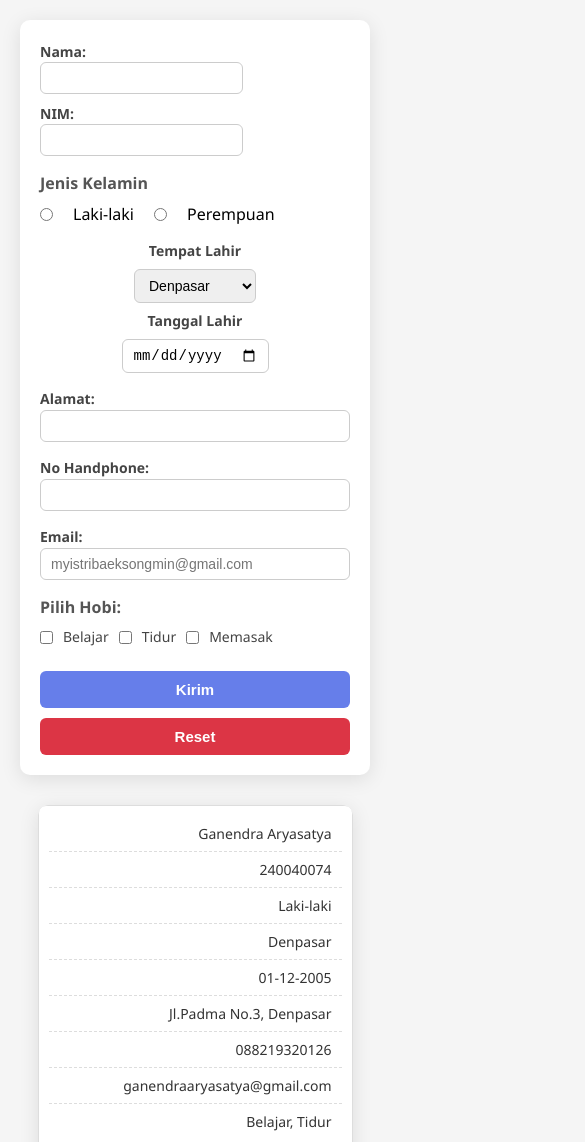
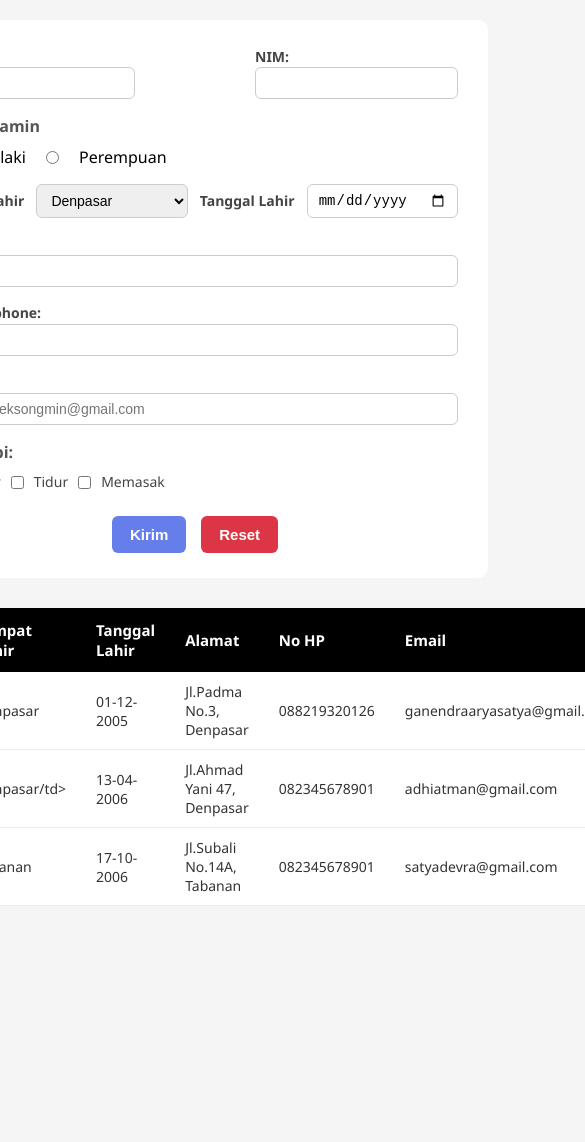
Before and after one commit to nentol/Form, a plain HTML site: page index.html in a window 390 px wide. Shown: the top 1142 px of the page, 585 px wide, since content can reach past the window. After the commit the page ends 926 px from the top, so only its background shows below. Drawn offline with Linux system fonts and the light colour scheme.

Commit message:
ganti style dikit

```diff
--- a/style.css
+++ b/style.css
@@ -26,12 +26,10 @@ form {
   background-color: #fff;
   padding: 25px 30px;
   border-radius: 10px;
-  box-shadow: 0 4px 20px rgba(0, 0, 0, 0.1);
-  width: 100%;
-  max-width: 600px;
   display: flex;
   flex-direction: column;
   gap: 16px;
+  max-width: 600px;
 }
 
 .nim-nama, .gender, .tempat-tanggal-lahir, .alamat, .hp, .email, .hobi, .kirim {
@@ -67,21 +65,12 @@ label {
   margin-bottom: 1px;
 }
 
-
 input[type="text"], input[type="date"], select {
-  padding: 7px 10px; /* Lebih kecil agar rapi */
+  padding: 7px 10px;
   border: 1.5px solid #ccc;
   border-radius: 6px;
   font-size: 14px;
   transition: border-color 0.3s ease;
-}
-
-input[type="text"]:focus,
-input[type="date"]:focus,
-select:focus {
-  border-color: #667eea;
-  outline: none;
-  box-shadow: 0 0 5px rgba(102, 126, 234, 0.3);
 }
 
 .gender p {
@@ -164,14 +153,13 @@ table {
   width: 90%;
   max-width: 1000px;
   background-color: #fff;
-  border-radius: 10px;
+  border-radius: 15px;
   overflow: hidden;
-  box-shadow: 0 4px 20px rgba(0, 0, 0, 0.1);
 }
 
 thead {
-  background: whitesmoke;
-  color: black;
+  background: black;
+  color: white;
 }
 
 thead th {
@@ -190,57 +178,4 @@ tbody td {
 
 tbody tr:hover {
   background-color: #f6f6ff;
-  transition: background-color 0.3s ease;
 }
-
-tbody tr:last-child td {
-  border-bottom: none;
-}
-
-@media (max-width: 600px) {
-  form {
-    padding: 20px;
-  }
-
-  .nim-nama, .tempat-tanggal-lahir {
-    flex-direction: column;
-    gap: 8px;
-  }
-
-  .kirim {
-    flex-direction: column;
-    gap: 10px;
-  }
-}
-
-@media (max-width: 700px) {
-  thead {
-    display: none;
-  }
-
-  tbody tr {
-    display: block;
-    margin-bottom: 15px;
-    border: 1px solid #ddd;
-    border-radius: 8px;
-    padding: 10px;
-  }
-
-  tbody td {
-    display: flex;
-    justify-content: space-between;
-    padding: 8px 10px;
-    border: none;
-    border-bottom: 1px dashed #ddd;
-  }
-
-  tbody td:last-child {
-    border-bottom: none;
-  }
-
-  tbody td::before {
-    content: attr(data-label);
-    font-weight: bold;
-    color: #555;
-  }
-}
```
